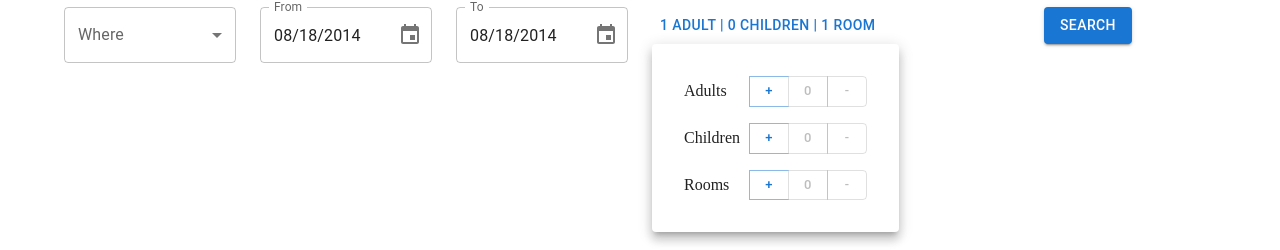
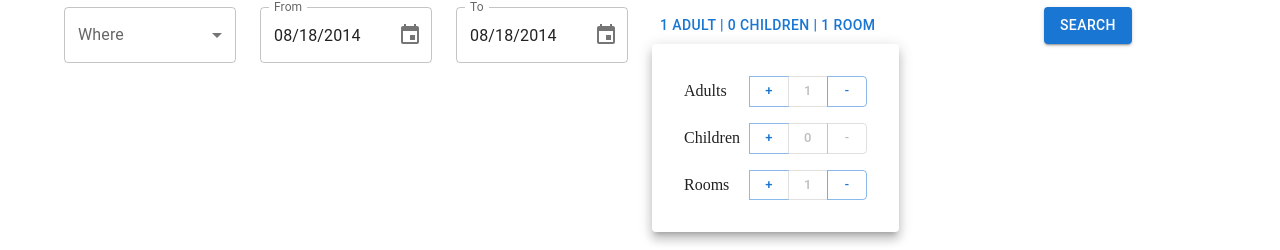
Before and after one commit to ZahraBahmanpour/react-booking, a React (Create React App) app: page /stays in a window 1280 px wide. Both pictures are taken after a click on the button "1 ADULT | 0 CHILDREN | 1 ROOM". Shown: the part 121-371 px from the top of the page. Built offline with nearby package versions, Linux system fonts and the light colour scheme.

Commit message:
lifted state up for count component

```diff
--- a/src/components/CountGroupButton.js
+++ b/src/components/CountGroupButton.js
@@ -1,17 +1,11 @@
 import { Button, ButtonGroup } from "@mui/material";
-import { useState } from "react";
 
-const CountGroupButton = ({ title }) => {
-  const [count, setCount] = useState(0);
-
-  const handleIncrement = () => {
-    setCount((prevCount) => prevCount + 1);
-  };
-
-  const handleDecrement = () => {
-    setCount((prevCount) => prevCount - 1);
-  };
-
+const CountGroupButton = ({
+  title,
+  value,
+  incrementHandler,
+  decrementHandler,
+}) => {
   return (
     <ButtonGroup
       size="small"
@@ -19,9 +13,9 @@ const CountGroupButton = ({ title }) => {
       sx={{ alignItems: "center" }}
     >
       <div style={{ width: "40%", marginRight: 10 }}>{title}</div>
-      <Button onClick={handleIncrement}>+</Button>
-      <Button disabled>{count}</Button>
-      <Button onClick={handleDecrement} disabled={count < 1}>
+      <Button onClick={incrementHandler}>+</Button>
+      <Button disabled>{value}</Button>
+      <Button onClick={decrementHandler} disabled={value < 1}>
         -
       </Button>
     </ButtonGroup>
--- a/src/components/StayInfoPopOver.js
+++ b/src/components/StayInfoPopOver.js
@@ -4,6 +4,9 @@ import CountGroupButton from "./CountGroupButton";
 
 const StayInfoPopOver = () => {
   const [anchorEl, setAnchorEl] = useState(null);
+  const [adultsCout, setAdultsCout] = useState(1);
+  const [childrenCount, setChildrenCount] = useState(0);
+  const [roomsCount, setRoomsCount] = useState(1);
 
   const handleClick = (event) => {
     setAnchorEl(event.currentTarget);
@@ -15,7 +18,10 @@ const StayInfoPopOver = () => {
   const open = Boolean(anchorEl);
   return (
     <div>
-      <Button onClick={handleClick}>1 Adult | 0 Children | 1 Room</Button>
+      <Button onClick={handleClick}>
+        {adultsCout} Adult{adultsCout > 1 ? "s" : ""} | {childrenCount} Children
+        | {roomsCount} Room{roomsCount > 1 ? "s" : ""}
+      </Button>
       <Popover
         id={"asasa"}
         open={open}
@@ -27,9 +33,28 @@ const StayInfoPopOver = () => {
         }}
       >
         <Stack spacing={2} sx={{ padding: 4 }}>
-          <CountGroupButton title={"Adults"} />
-          <CountGroupButton title={"Children"} />
-          <CountGroupButton title={"Rooms"} />
+          <CountGroupButton
+            title={"Adults"}
+            value={adultsCout}
+            incrementHandler={() => setAdultsCout((prevCount) => prevCount + 1)}
+            decrementHandler={() => setAdultsCout((prevCount) => prevCount - 1)}
+          />
+          <CountGroupButton
+            title={"Children"}
+            value={childrenCount}
+            incrementHandler={() =>
+              setChildrenCount((prevCount) => prevCount + 1)
+            }
+            decrementHandler={() =>
+              setChildrenCount((prevCount) => prevCount - 1)
+            }
+          />
+          <CountGroupButton
+            title={"Rooms"}
+            value={roomsCount}
+            incrementHandler={() => setRoomsCount((prevCount) => prevCount + 1)}
+            decrementHandler={() => setRoomsCount((prevCount) => prevCount - 1)}
+          />
         </Stack>
       </Popover>
     </div>
```
